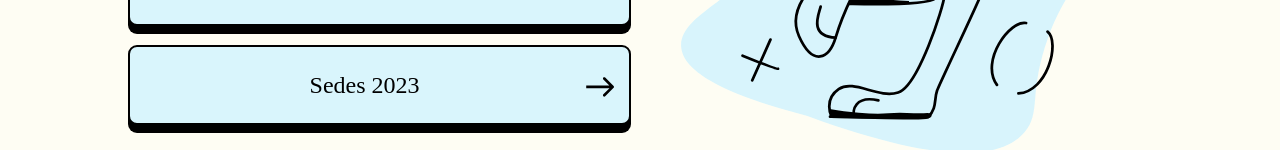
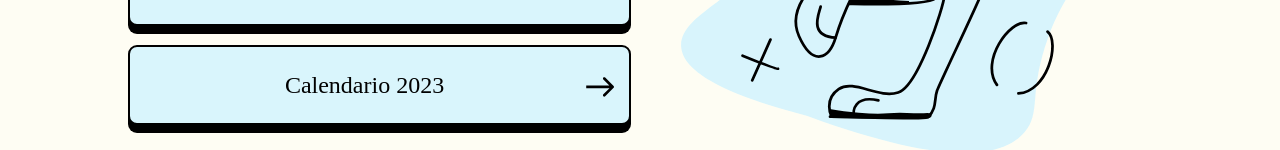
Before and after one commit to JZylber/oma-san-isidro, a Next.js app: page / in a window 1280 px wide. Shown: the part 694-844 px from the top of the page. Built offline with nearby package versions, Linux system fonts and the light colour scheme; a web font is replaced by a local one.

Commit message:
feat(news): news data obtained from file

```diff
--- a/components/News/News.tsx
+++ b/components/News/News.tsx
@@ -1,12 +1,11 @@
-import { useRouter } from "next/router";
 import NewsItem from "./NewsItem";
+import { NewsItemData } from "./NewsTypes";
 
-export default function News(){
+export default function News({newsData}:{newsData:NewsItemData[]}){
+    const newsToDisplay = newsData.slice(newsData.length - 3, newsData.length);
     return(
     <div>
-        <NewsItem content="Aprobados Nacional Ñandú" link={"/"}></NewsItem>
-        <NewsItem content="Aprobados Nacional OMA" link={"/oma/resultados?año=2022&instancia=NACIONAL"}></NewsItem>
-        <NewsItem content="Sedes 2023" link={"/"}></NewsItem>
+        {newsToDisplay.map((newsItemData,index) => <NewsItem content={newsItemData.title} link={newsItemData.link} key={index}></NewsItem>)}
     </div>
     )
 }
--- /dev/null
+++ b/components/News/NewsTypes.ts
@@ -0,0 +1,4 @@
+export interface NewsItemData {
+    title:string,
+    link:string
+}
--- /dev/null
+++ b/data/news.json
@@ -0,0 +1,14 @@
+[
+        {
+            "title": "Aprobados Nacional Ñandú",
+            "link": "/"
+        },
+        {
+            "title": "Aprobados Nacional OMA",
+            "link": "/oma/resultados?año=2022&instancia=NACIONAL"
+        },
+        {
+            "title": "Calendario 2023",
+            "link": "/"
+        }
+]
--- a/pages/index.tsx
+++ b/pages/index.tsx
@@ -5,17 +5,22 @@ import News from "../components/News/News";
 import Title from "../components/Title/Title";
 import styles from "./styles/Home.module.scss";
 import MainNandu from "../img/mainNandu.svg";
-import Footer from "../components/Footer/Footer";
-import { useState } from "react";
 import Layout from "../components/Layout/Layout";
+import path from "path";
+import fsPromises from 'fs/promises';
+import {NewsItemData} from "../components/News/NewsTypes";
 
-const Home: NextPage = () => {
-  let [showContent, setshowContent] = useState(true);
+export async function getStaticProps() {
+  const filePath = path.join(process.cwd(), '/data/news.json');
+  const jsonNews = await fsPromises.readFile(filePath);
+  const news = JSON.parse(jsonNews.toString());
+  let newProps = {news : news}
+  return {
+    props: newProps
+  }
+}
 
-  const togglePageContent = () => {
-    setshowContent(!showContent);
-  };
-
+const Home: NextPage<{news: NewsItemData[]}> = ({news}) => {
   return (
     <>
       <Head>
@@ -27,7 +32,7 @@ const Home: NextPage = () => {
         {/* NEWS */}
         <section className={styles.newsSection}>
           <h3 className={styles.sectionTitle}>Novedades</h3>
-          <News />
+          <News newsData={news}/>
         </section>
 
         {/* IMAGE */}
```
